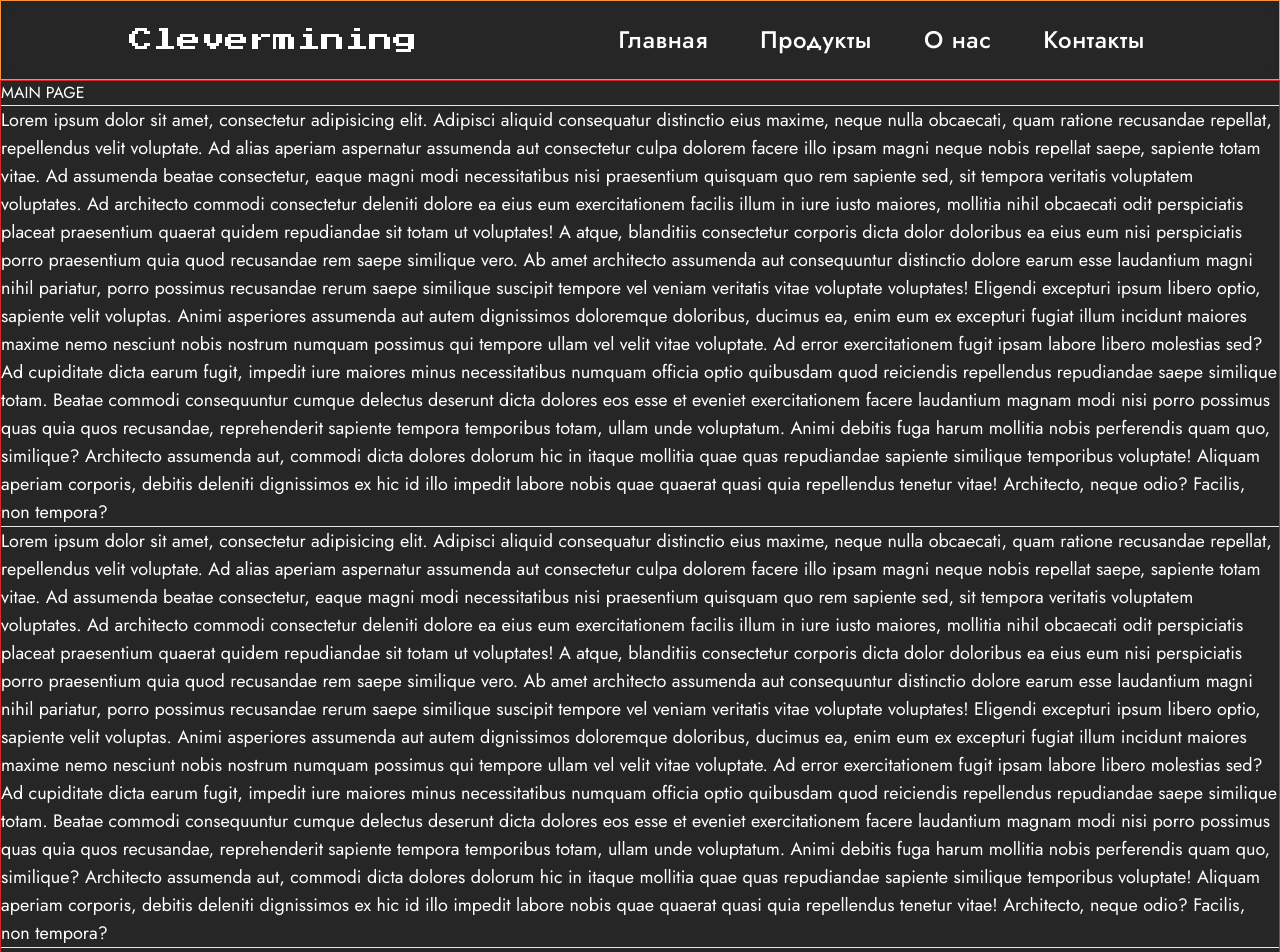
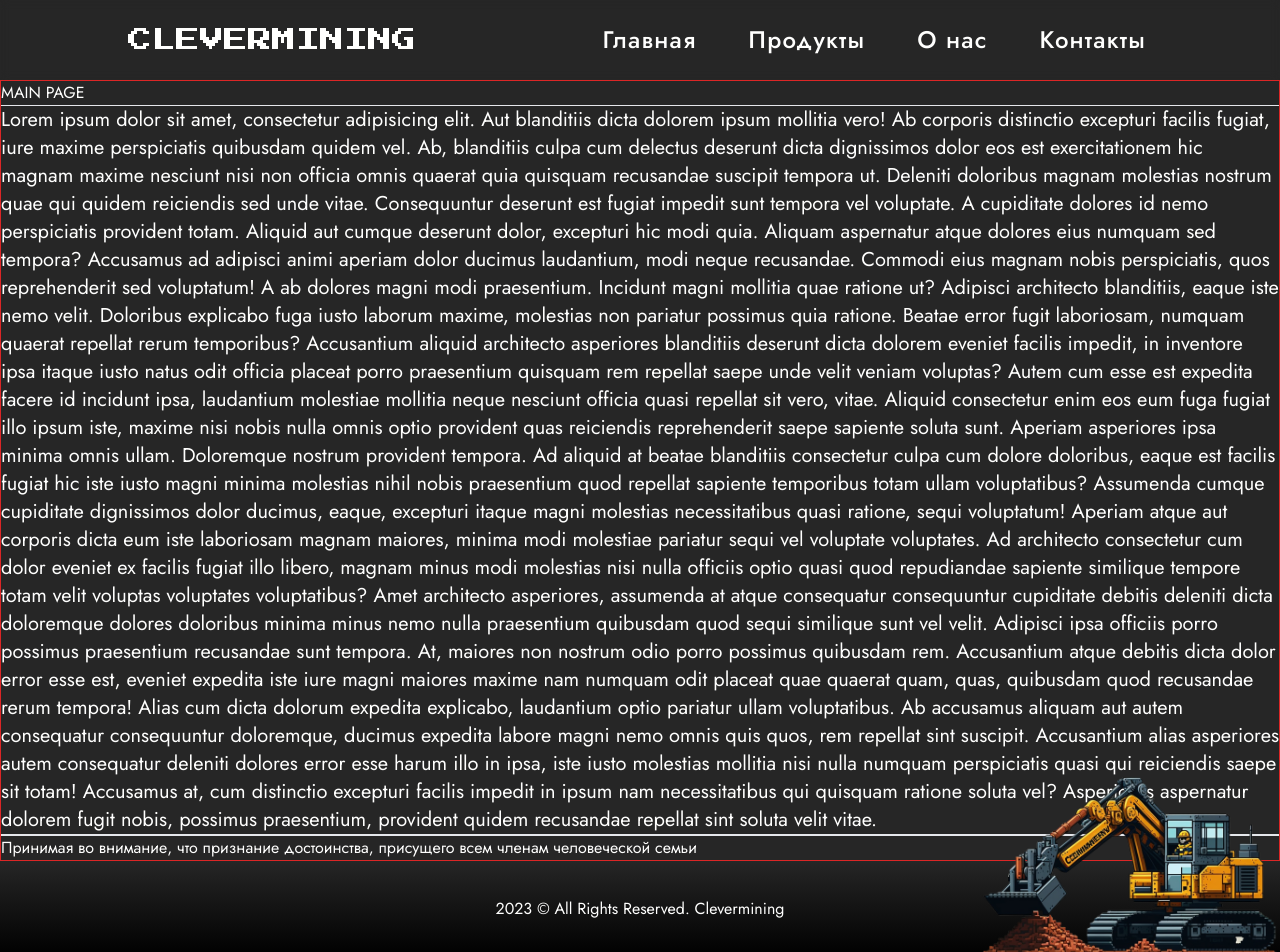
Before and after one commit to AntonRybakou/clevermining, a Next.js app: page / in a window 1280 px wide. Shown: the top 952 px of the page. Built offline with nearby package versions, Linux system fonts and the light colour scheme.

Commit message:
feat: add some css

```diff
--- a/components/Footer.tsx
+++ b/components/Footer.tsx
@@ -5,8 +5,10 @@ import Image from 'next/image';
 import logo from 'image/excavator-pixel.png';
 
 const Footer = (): ReactElement => (
-  <footer className="relative h-10 mt-36 border border-orange-400">
-    <span>Footer</span>
+  <footer className="relative h-24 flex items-center justify-center bg-gradient-to-b from-neutral-800 to-black">
+    <div className="flex flex-wrap max-w-7xl items-center justify-between">
+      2023 © All Rights Reserved. Clevermining
+    </div>
     <Image
       src={logo}
       alt="clevermining-logo"
--- a/components/Header.tsx
+++ b/components/Header.tsx
@@ -9,7 +9,7 @@ const Header = (): ReactElement => {
 
   return (
     <header className="header-wrapper">
-      <Link className="font-['Press_Start_2P'] text-2xl" href="/">
+      <Link className="uppercase font-['Press_Start_2P'] text-2xl" href="/">
         <p>Clevermining</p>
       </Link>
       <nav>
--- a/components/ProductsSubMenu.tsx
+++ b/components/ProductsSubMenu.tsx
@@ -5,22 +5,22 @@ import Link from 'next/link';
 const ProductsSubMenu = (): ReactElement => (
   <div className="products-sub-menu">
     <ul>
-      <li className="header-nav-link hover:bg-neutral-800">
+      <li className="header-nav-link hover:bg-neutral-800 rounded-l-lg">
         <Link href="/products/intsite">
           <p className="text-xl">INTSITE - компьютерное зрение</p>
         </Link>
       </li>
-      <li className="header-nav-link hover:bg-neutral-800">
+      <li className="header-nav-link hover:bg-neutral-800 rounded-l-lg">
         <Link href="/products/sleipner">
           <p className="text-xl">Sleipner - системы транспортировки</p>
         </Link>
       </li>
-      <li className="header-nav-link hover:bg-neutral-800">
+      <li className="header-nav-link hover:bg-neutral-800 rounded-l-lg">
         <Link href="/products/evaporationking">
           <p className="text-xl">Evaporation King - системы испарения</p>
         </Link>
       </li>
-      <li className="header-nav-link  hover:bg-neutral-800">
+      <li className="header-nav-link  hover:bg-neutral-800 rounded-l-lg">
         <Link href="/products/reactive">
           <p className="text-xl">Реактивные установки очистки вагонов</p>
         </Link>
--- a/pages/index.tsx
+++ b/pages/index.tsx
@@ -6,69 +6,57 @@ const IndexPage = (): ReactElement => (
   <Layout title="Clevermining">
     <h1>MAIN PAGE</h1>
     <hr />
-    <div className="text-lg">
-      Lorem ipsum dolor sit amet, consectetur adipisicing elit. Adipisci aliquid
-      consequatur distinctio eius maxime, neque nulla obcaecati, quam ratione recusandae
-      repellat, repellendus velit voluptate. Ad alias aperiam aspernatur assumenda aut
-      consectetur culpa dolorem facere illo ipsam magni neque nobis repellat saepe,
-      sapiente totam vitae. Ad assumenda beatae consectetur, eaque magni modi
-      necessitatibus nisi praesentium quisquam quo rem sapiente sed, sit tempora veritatis
-      voluptatem voluptates. Ad architecto commodi consectetur deleniti dolore ea eius eum
-      exercitationem facilis illum in iure iusto maiores, mollitia nihil obcaecati odit
-      perspiciatis placeat praesentium quaerat quidem repudiandae sit totam ut voluptates!
-      A atque, blanditiis consectetur corporis dicta dolor doloribus ea eius eum nisi
-      perspiciatis porro praesentium quia quod recusandae rem saepe similique vero. Ab
-      amet architecto assumenda aut consequuntur distinctio dolore earum esse laudantium
-      magni nihil pariatur, porro possimus recusandae rerum saepe similique suscipit
-      tempore vel veniam veritatis vitae voluptate voluptates! Eligendi excepturi ipsum
-      libero optio, sapiente velit voluptas. Animi asperiores assumenda aut autem
-      dignissimos doloremque doloribus, ducimus ea, enim eum ex excepturi fugiat illum
-      incidunt maiores maxime nemo nesciunt nobis nostrum numquam possimus qui tempore
-      ullam vel velit vitae voluptate. Ad error exercitationem fugit ipsam labore libero
-      molestias sed? Ad cupiditate dicta earum fugit, impedit iure maiores minus
-      necessitatibus numquam officia optio quibusdam quod reiciendis repellendus
-      repudiandae saepe similique totam. Beatae commodi consequuntur cumque delectus
-      deserunt dicta dolores eos esse et eveniet exercitationem facere laudantium magnam
-      modi nisi porro possimus quas quia quos recusandae, reprehenderit sapiente tempora
-      temporibus totam, ullam unde voluptatum. Animi debitis fuga harum mollitia nobis
-      perferendis quam quo, similique? Architecto assumenda aut, commodi dicta dolores
-      dolorum hic in itaque mollitia quae quas repudiandae sapiente similique temporibus
-      voluptate! Aliquam aperiam corporis, debitis deleniti dignissimos ex hic id illo
-      impedit labore nobis quae quaerat quasi quia repellendus tenetur vitae! Architecto,
-      neque odio? Facilis, non tempora?
+    <div className="text-xl">
+      Lorem ipsum dolor sit amet, consectetur adipisicing elit. Aut blanditiis dicta
+      dolorem ipsum mollitia vero! Ab corporis distinctio excepturi facilis fugiat, iure
+      maxime perspiciatis quibusdam quidem vel. Ab, blanditiis culpa cum delectus deserunt
+      dicta dignissimos dolor eos est exercitationem hic magnam maxime nesciunt nisi non
+      officia omnis quaerat quia quisquam recusandae suscipit tempora ut. Deleniti
+      doloribus magnam molestias nostrum quae qui quidem reiciendis sed unde vitae.
+      Consequuntur deserunt est fugiat impedit sunt tempora vel voluptate. A cupiditate
+      dolores id nemo perspiciatis provident totam. Aliquid aut cumque deserunt dolor,
+      excepturi hic modi quia. Aliquam aspernatur atque dolores eius numquam sed tempora?
+      Accusamus ad adipisci animi aperiam dolor ducimus laudantium, modi neque recusandae.
+      Commodi eius magnam nobis perspiciatis, quos reprehenderit sed voluptatum! A ab
+      dolores magni modi praesentium. Incidunt magni mollitia quae ratione ut? Adipisci
+      architecto blanditiis, eaque iste nemo velit. Doloribus explicabo fuga iusto laborum
+      maxime, molestias non pariatur possimus quia ratione. Beatae error fugit laboriosam,
+      numquam quaerat repellat rerum temporibus? Accusantium aliquid architecto asperiores
+      blanditiis deserunt dicta dolorem eveniet facilis impedit, in inventore ipsa itaque
+      iusto natus odit officia placeat porro praesentium quisquam rem repellat saepe unde
+      velit veniam voluptas? Autem cum esse est expedita facere id incidunt ipsa,
+      laudantium molestiae mollitia neque nesciunt officia quasi repellat sit vero, vitae.
+      Aliquid consectetur enim eos eum fuga fugiat illo ipsum iste, maxime nisi nobis
+      nulla omnis optio provident quas reiciendis reprehenderit saepe sapiente soluta
+      sunt. Aperiam asperiores ipsa minima omnis ullam. Doloremque nostrum provident
+      tempora. Ad aliquid at beatae blanditiis consectetur culpa cum dolore doloribus,
+      eaque est facilis fugiat hic iste iusto magni minima molestias nihil nobis
+      praesentium quod repellat sapiente temporibus totam ullam voluptatibus? Assumenda
+      cumque cupiditate dignissimos dolor ducimus, eaque, excepturi itaque magni molestias
+      necessitatibus quasi ratione, sequi voluptatum! Aperiam atque aut corporis dicta eum
+      iste laboriosam magnam maiores, minima modi molestiae pariatur sequi vel voluptate
+      voluptates. Ad architecto consectetur cum dolor eveniet ex facilis fugiat illo
+      libero, magnam minus modi molestias nisi nulla officiis optio quasi quod repudiandae
+      sapiente similique tempore totam velit voluptas voluptates voluptatibus? Amet
+      architecto asperiores, assumenda at atque consequatur consequuntur cupiditate
+      debitis deleniti dicta doloremque dolores doloribus minima minus nemo nulla
+      praesentium quibusdam quod sequi similique sunt vel velit. Adipisci ipsa officiis
+      porro possimus praesentium recusandae sunt tempora. At, maiores non nostrum odio
+      porro possimus quibusdam rem. Accusantium atque debitis dicta dolor error esse est,
+      eveniet expedita iste iure magni maiores maxime nam numquam odit placeat quae
+      quaerat quam, quas, quibusdam quod recusandae rerum tempora! Alias cum dicta dolorum
+      expedita explicabo, laudantium optio pariatur ullam voluptatibus. Ab accusamus
+      aliquam aut autem consequatur consequuntur doloremque, ducimus expedita labore magni
+      nemo omnis quis quos, rem repellat sint suscipit. Accusantium alias asperiores autem
+      consequatur deleniti dolores error esse harum illo in ipsa, iste iusto molestias
+      mollitia nisi nulla numquam perspiciatis quasi qui reiciendis saepe sit totam!
+      Accusamus at, cum distinctio excepturi facilis impedit in ipsum nam necessitatibus
+      qui quisquam ratione soluta vel? Asperiores aspernatur dolorem fugit nobis, possimus
+      praesentium, provident quidem recusandae repellat sint soluta velit vitae.
     </div>
+
     <hr />
-    <div className="text-lg">
-      Lorem ipsum dolor sit amet, consectetur adipisicing elit. Adipisci aliquid
-      consequatur distinctio eius maxime, neque nulla obcaecati, quam ratione recusandae
-      repellat, repellendus velit voluptate. Ad alias aperiam aspernatur assumenda aut
-      consectetur culpa dolorem facere illo ipsam magni neque nobis repellat saepe,
-      sapiente totam vitae. Ad assumenda beatae consectetur, eaque magni modi
-      necessitatibus nisi praesentium quisquam quo rem sapiente sed, sit tempora veritatis
-      voluptatem voluptates. Ad architecto commodi consectetur deleniti dolore ea eius eum
-      exercitationem facilis illum in iure iusto maiores, mollitia nihil obcaecati odit
-      perspiciatis placeat praesentium quaerat quidem repudiandae sit totam ut voluptates!
-      A atque, blanditiis consectetur corporis dicta dolor doloribus ea eius eum nisi
-      perspiciatis porro praesentium quia quod recusandae rem saepe similique vero. Ab
-      amet architecto assumenda aut consequuntur distinctio dolore earum esse laudantium
-      magni nihil pariatur, porro possimus recusandae rerum saepe similique suscipit
-      tempore vel veniam veritatis vitae voluptate voluptates! Eligendi excepturi ipsum
-      libero optio, sapiente velit voluptas. Animi asperiores assumenda aut autem
-      dignissimos doloremque doloribus, ducimus ea, enim eum ex excepturi fugiat illum
-      incidunt maiores maxime nemo nesciunt nobis nostrum numquam possimus qui tempore
-      ullam vel velit vitae voluptate. Ad error exercitationem fugit ipsam labore libero
-      molestias sed? Ad cupiditate dicta earum fugit, impedit iure maiores minus
-      necessitatibus numquam officia optio quibusdam quod reiciendis repellendus
-      repudiandae saepe similique totam. Beatae commodi consequuntur cumque delectus
-      deserunt dicta dolores eos esse et eveniet exercitationem facere laudantium magnam
-      modi nisi porro possimus quas quia quos recusandae, reprehenderit sapiente tempora
-      temporibus totam, ullam unde voluptatum. Animi debitis fuga harum mollitia nobis
-      perferendis quam quo, similique? Architecto assumenda aut, commodi dicta dolores
-      dolorum hic in itaque mollitia quae quas repudiandae sapiente similique temporibus
-      voluptate! Aliquam aperiam corporis, debitis deleniti dignissimos ex hic id illo
-      impedit labore nobis quae quaerat quasi quia repellendus tenetur vitae! Architecto,
-      neque odio? Facilis, non tempora?
-    </div>
+
     <hr />
     <div>
       Принимая во внимание, что признание достоинства, присущего всем членам человеческой
--- a/styles/index.css
+++ b/styles/index.css
@@ -15,21 +15,23 @@ html, body {
 
 .header-wrapper {
     @apply sticky top-0 left-0 right-0 z-10;
-    @apply w-full px-5 min-h-[5rem] flex flex-row flex-wrap items-center justify-between;
-    @apply border border-orange-400 sm:px-10 lg:px-20 xl:px-32;
-    @apply bg-neutral-800 bg-transparent backdrop-saturate-150 backdrop-blur-sm;
+    @apply w-full px-5 min-h-[5rem] flex items-center justify-between;
+    @apply sm:px-10 lg:px-20 xl:px-32;
+    @apply bg-neutral-800/50 backdrop-blur-sm;
 }
 
 .header-nav-link {
-    @apply block hover:text-[#7f5af0] p-1.5 text-2xl font-medium tracking-wide
+    @apply hover:text-orange-500 p-1.5 text-2xl font-medium tracking-wider;
+    @apply hover:underline hover:underline-offset-2 decoration-2;
 }
 
 .products-sub-menu {
-    @apply absolute z-10 w-64 p-1.5 border bg-gradient-to-r from-neutral-900;
+    @apply absolute z-10 w-64 p-1.5 rounded-l-lg bg-gradient-to-r from-neutral-900;
     @apply to-neutral-800;
-    @apply transition ease-in-out delay-150
 }
 
 .main-wrapper {
-    @apply flex flex-col flex-wrap flex-auto max-w-7xl my-0 mx-auto border border-red-600
+    @apply max-w-7xl my-0 xl:mx-auto lg:mx-20 sm:mx-10;
+    @apply flex flex-col flex-wrap flex-auto border border-red-600;
+
 }
```
